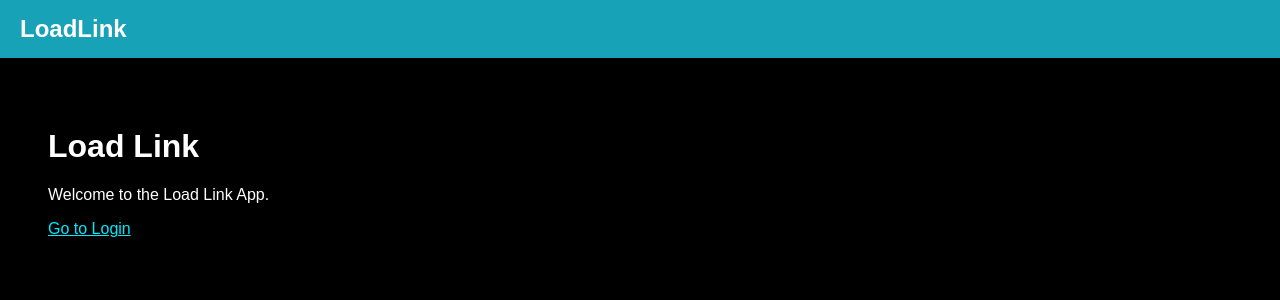
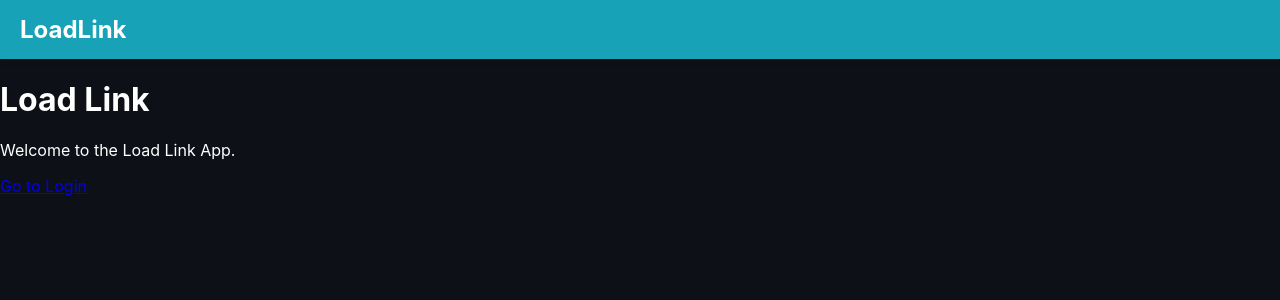
Before and after one commit to m6998499/Load-link-frontend, a Next.js app: page / in a window 1280 px wide. Shown: the top 300 px of the page. Built offline with nearby package versions, Linux system fonts and the light colour scheme.

Commit message:
Update styles.css

```diff
--- a/styles.css
+++ b/styles.css
@@ -1,9 +1,43 @@
 body {
-  background: #000;
-  color: #fff;
-  font-family: Arial;
-  padding: 40px;
+  margin: 0;
+  padding: 0;
+  background: #0d1117; /* deep professional dark */
+  color: white;
+  font-family: "Inter", sans-serif;
 }
-a {
-  color: #00eaff;
+
+input, button {
+  font-family: inherit;
 }
+
+input {
+  padding: 12px;
+  width: 100%;
+  border-radius: 6px;
+  border: 1px solid #444;
+  margin-bottom: 15px;
+  background: #161b22;
+  color: white;
+}
+
+input:focus {
+  outline: none;
+  border-color: #17A2B8; /* turquoise blue */
+}
+
+button {
+  width: 100%;
+  padding: 12px;
+  background-color: #17A2B8; /* turquoise */
+  border: none;
+  color: white;
+  font-size: 16px;
+  font-weight: bold;
+  cursor: pointer;
+  border-radius: 6px;
+  transition: background-color 0.2s ease;
+}
+
+button:hover {
+  background-color: #138496; /* darker turquoise */
+}
```
